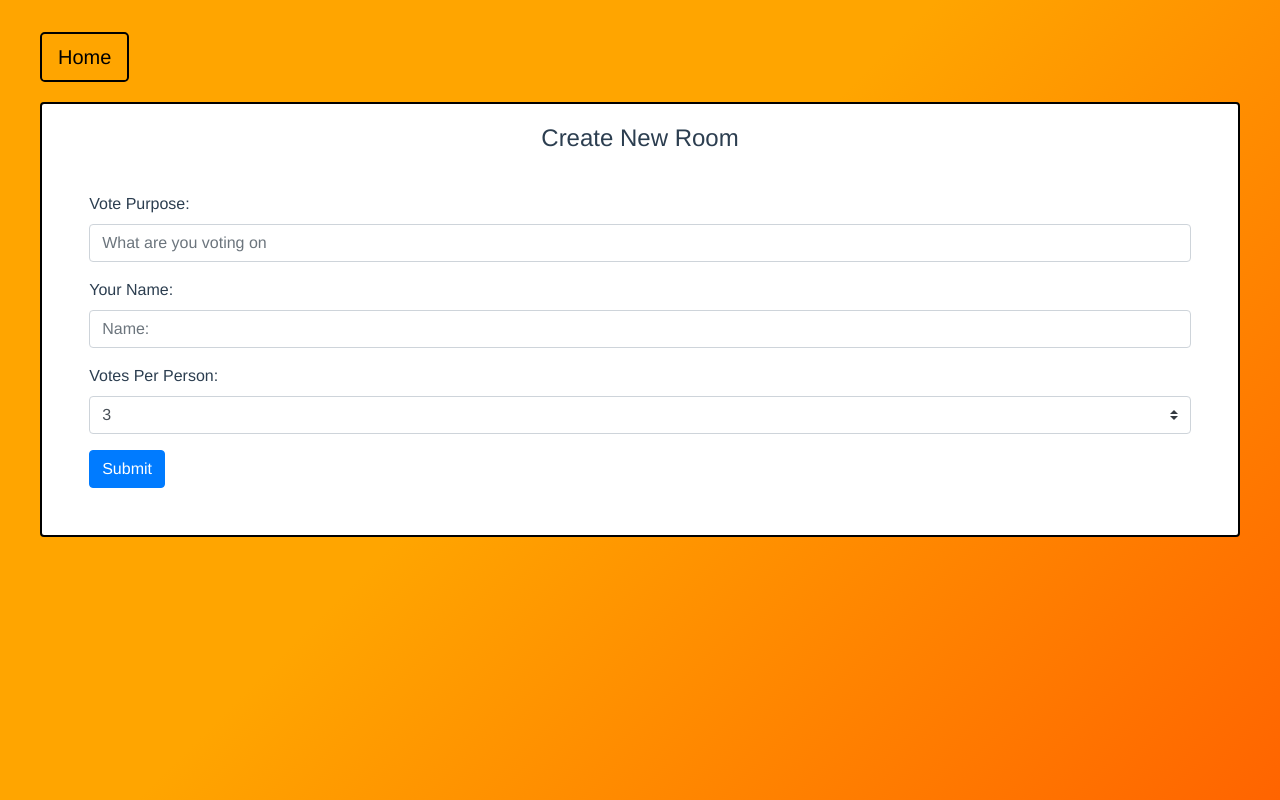
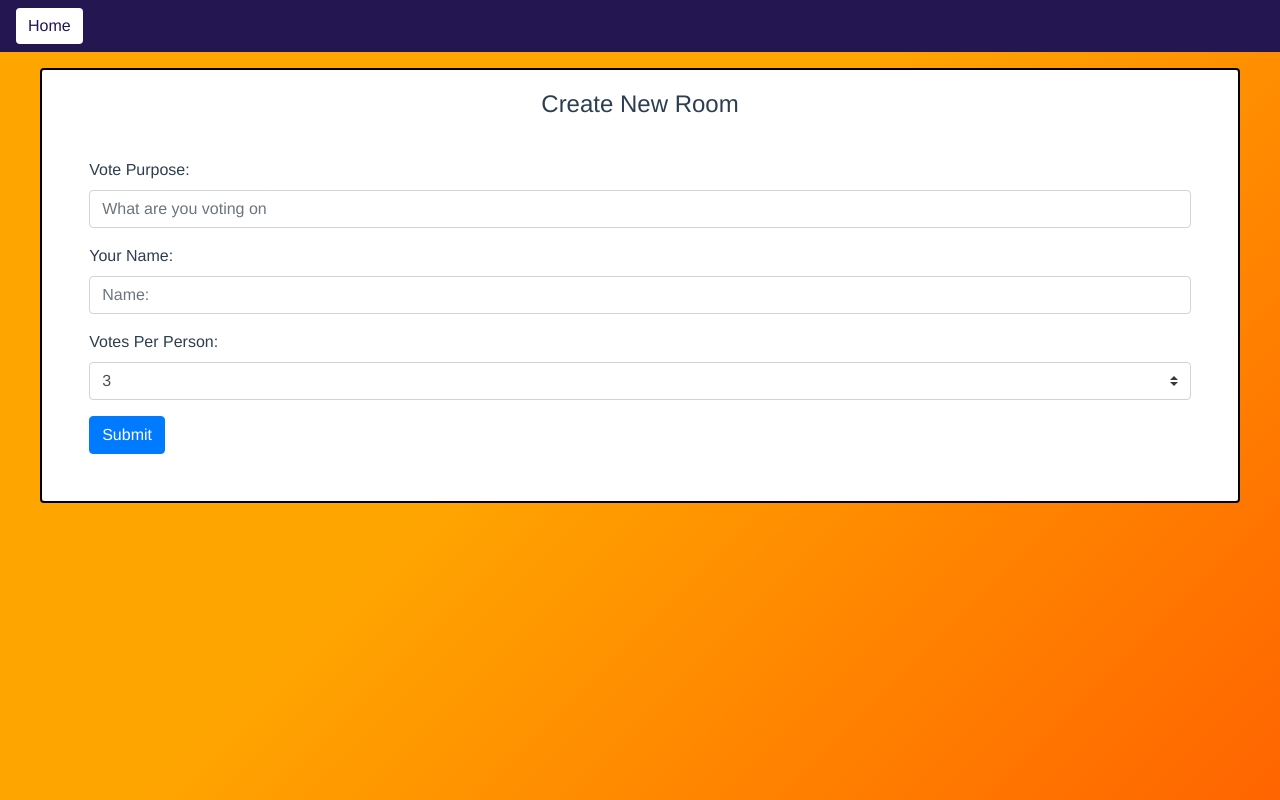
Before and after one commit to tmatthiash/dotvotrr, a Vue app: page /NewRoom in a window 1280 px wide. Built offline with nearby package versions, Linux system fonts and the light colour scheme; no server answers.

Commit message:
css changes plus SEO things

```diff
--- a/public/index.html
+++ b/public/index.html
@@ -4,8 +4,11 @@
     <meta charset="utf-8">
     <meta http-equiv="X-UA-Compatible" content="IE=edge">
     <meta name="viewport" content="width=device-width,initial-scale=1.0">
+    <meta name="description" content="Website that allows people to dot vote without creating an account">
+    <meta name="author" content="Matthias Holcombe">
+    <meta name="keywords" content="dot voting, dot, vote, dotvotrr">
     <link rel="icon" href="<%= BASE_URL %>favicon.ico">
-    <title>dotvotrr</title>
+    <title>Dotvotrr</title>
   </head>
   <body>
     <noscript>
--- a/src/App.vue
+++ b/src/App.vue
@@ -1,10 +1,5 @@
 <template>
   <div id="app">
-    <!-- <div id="nav">
-      <router-link to="/">Home</router-link> |
-      <router-link to="/about">About</router-link>
-    </div>-->
-    <div id="padding" />
     <router-view />
   </div>
 </template>
@@ -29,10 +24,6 @@
   );
 }
 
-#padding {
-  height: 2em;
-}
-
 #nav {
   padding: 30px;
 }
--- /dev/null
+++ b/src/components/atoms/NavBar.vue
@@ -0,0 +1,38 @@
+<template>
+  <div id="nav-holder">
+    <b-navbar id="nav-bar" toggleable="lg" variant="faded" type="light">
+      <b-button id="home-button" @click="goHome" variant="primary">Home</b-button>
+    </b-navbar>
+  </div>
+</template>
+
+<script>
+export default {
+  name: "NavBar",
+  methods: {
+    goHome() {
+      this.$router.push({ name: "home" });
+    }
+  }
+};
+</script>
+
+
+<style>
+#nav-holder {
+  height: 3em;
+}
+#nav-bar {
+  background-color: rgb(35, 22, 81);
+  background-color: linear-gradient(
+    90deg,
+    rgba(35, 22, 81, 1) 31%,
+    rgba(49, 31, 115, 1) 100%
+  );
+}
+#home-button {
+    background-color: white;
+    color: rgb(35, 22, 81);
+    border: 0px;
+}
+</style>
--- a/src/views/Home.vue
+++ b/src/views/Home.vue
@@ -1,5 +1,6 @@
 <template>
   <div class="home">
+    <div id="padding" />
     <Welcome msg="Vote Bettrr" />
   </div>
 </template>
@@ -15,3 +16,8 @@ export default {
   }
 };
 </script>
+<style>
+#padding {
+  height: 2em;
+}
+</style>
--- a/src/views/NewRoom.vue
+++ b/src/views/NewRoom.vue
@@ -1,6 +1,7 @@
 <template>
   <div class="NewRoom">
-    <HomeButton />
+    <NavBar />
+    <!-- <HomeButton /> -->
     <b-card title="Create New Room" id="cardNew">
       <b-form @submit="onSubmit" v-if="show">
         <div class="form-inputs">
@@ -33,8 +34,9 @@
 <script>
 // @ is an alias to /src
 import axios from "axios";
-import HomeButton from "../components/atoms/HomeButton.vue";
+// import HomeButton from "../components/atoms/HomeButton.vue";
 import { api_url, backend_port } from "../config";
+import NavBar from "../components/atoms/NavBar.vue"
 
 export default {
   name: "NewRoom",
@@ -50,7 +52,8 @@ export default {
     };
   },
   components: {
-    HomeButton
+    // HomeButton,
+    NavBar
   },
   methods: {
     onSubmit(evt) {
--- a/src/views/Room.vue
+++ b/src/views/Room.vue
@@ -1,6 +1,6 @@
 <template>
   <div class="Room">
-    <HomeButton />
+    <NavBar />
     <b-card id="cardNew">
       <div class="topStuffHolder">
         <div>
@@ -48,13 +48,13 @@
 import axios from "axios";
 import { mapGetters } from "vuex";
 import io from "socket.io-client";
-import HomeButton from "../components/atoms/HomeButton.vue";
 import OptionsInputs from "../components/Molecules/OptionsInputs.vue";
 import RoomStatuses from "../../enums";
 import CreatorTools from "../components/Molecules/CreatorTools.vue";
 import VotingList from "../components/Molecules/VotingList.vue";
 import Results from "../components/Molecules/Results.vue";
 import { api_url, backend_port } from "../config";
+import NavBar from "../components/atoms/NavBar.vue";
 
 export default {
   name: "Room",
@@ -84,10 +84,10 @@ export default {
   },
   components: {
     OptionsInputs,
-    HomeButton,
     CreatorTools,
     VotingList,
-    Results
+    Results,
+    NavBar
   },
   methods: {
     getRoomInfo() {
@@ -140,7 +140,7 @@ export default {
 
 <style>
 #cardNew {
-  margin: 40px;
+  margin: 20px 40px 40px 40px;
   border-color: black;
   border-width: 2px;
   border-radius: 0.25rem;
```
